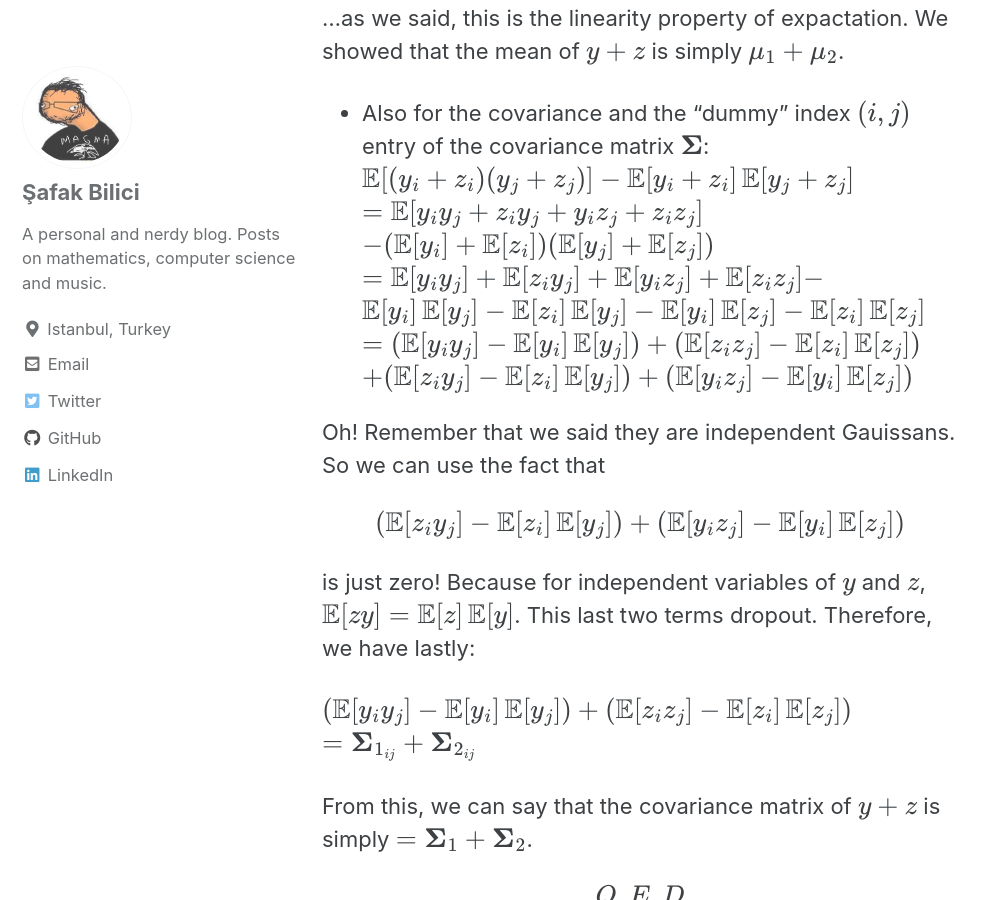
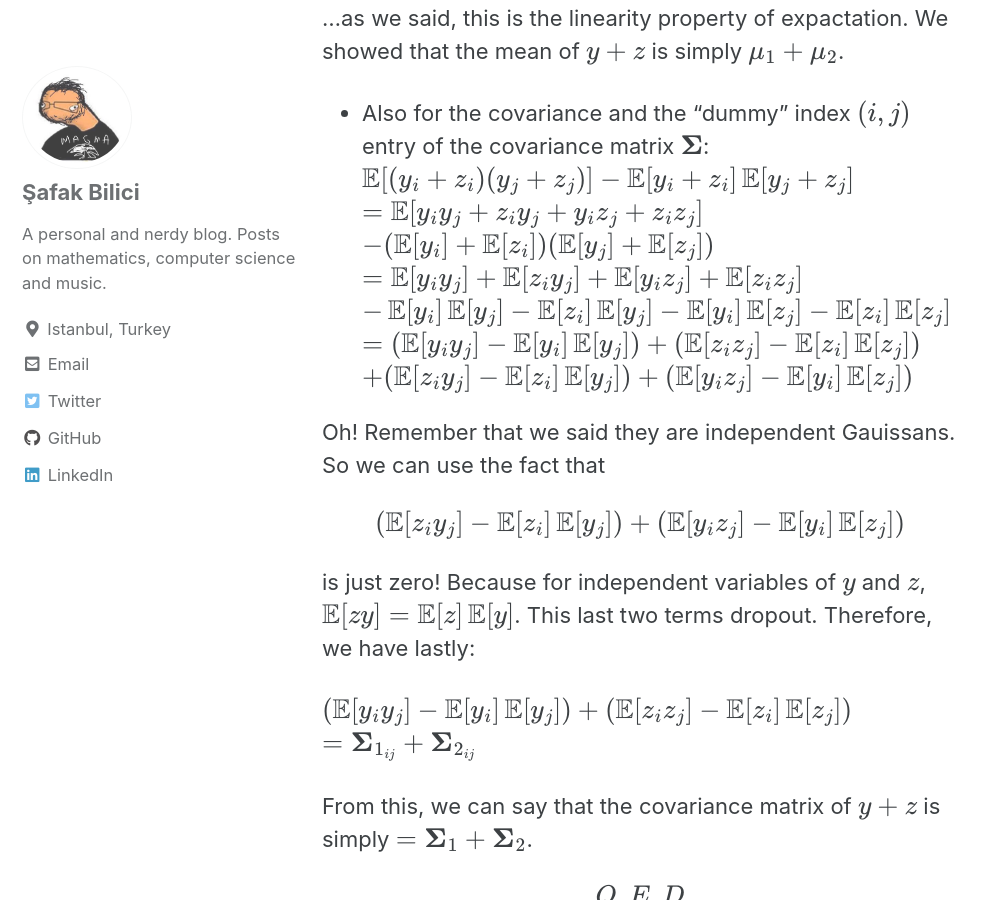
Before and after one commit to safakkbilici/safakkbilici.github.io, a Jekyll site: the page built from _posts/2020-07-06-getting-started.md, in a window 1280 px wide and 900 px high, scrolled down 1481 px. Shown: the whole window, without its empty margins (0-994 px from the left). Built offline with Jekyll 4.4.1, drawn with Linux system fonts in a browser that asks for light colours; cached includes are drawn as plain includes; formulas are drawn with MathJax 3.

Commit message:
beautiful typesetting with LaTeX

```diff
--- a/_posts/2020-07-06-getting-started.md
+++ b/_posts/2020-07-06-getting-started.md
@@ -31,8 +31,8 @@
 $$\mathop{\mathbb{E}}[(y_i + z_i)(y_j+z_j)] - \mathop{\mathbb{E}}[y_i + z_i]\mathop{\mathbb{E}}[y_j + z_j]$$
 $$= \mathop{\mathbb{E}}[y_i y_j+z_i y_j+y_i z_j+z_i z_j]$$
 $$- (\mathop{\mathbb{E}}[y_i]+\mathop{\mathbb{E}}[z_i])(\mathop{\mathbb{E}}[y_j]+\mathop{\mathbb{E}}[z_j])$$
-$$=\mathop{\mathbb{E}}[y_iy_j]+\mathop{\mathbb{E}}[z_iy_j]+\mathop{\mathbb{E}}[y_iz_j]+\mathop{\mathbb{E}}[z_iz_j]-$$
-$$\mathop{\mathbb{E}}[y_i]\mathop{\mathbb{E}}[y_j]-\mathop{\mathbb{E}}[z_i]\mathop{\mathbb{E}}[y_j]-\mathop{\mathbb{E}}[y_i]\mathop{\mathbb{E}}[z_j]-\mathop{\mathbb{E}}[z_i]\mathop{\mathbb{E}}[z_j]$$
+$$=\mathop{\mathbb{E}}[y_iy_j]+\mathop{\mathbb{E}}[z_iy_j]+\mathop{\mathbb{E}}[y_iz_j]+\mathop{\mathbb{E}}[z_iz_j]$$
+$$-\mathop{\mathbb{E}}[y_i]\mathop{\mathbb{E}}[y_j]-\mathop{\mathbb{E}}[z_i]\mathop{\mathbb{E}}[y_j]-\mathop{\mathbb{E}}[y_i]\mathop{\mathbb{E}}[z_j]-\mathop{\mathbb{E}}[z_i]\mathop{\mathbb{E}}[z_j]$$
 $$=(\mathop{\mathbb{E}}[y_iy_j] - \mathop{\mathbb{E}}[y_i]\mathop{\mathbb{E}}[y_j]) + (\mathop{\mathbb{E}}[z_iz_j]-\mathop{\mathbb{E}}[z_i]\mathop{\mathbb{E}}[z_j])$$
 $$ + (\mathop{\mathbb{E}}[z_iy_j]-\mathop{\mathbb{E}}[z_i]\mathop{\mathbb{E}}[y_j])+(\mathop{\mathbb{E}}[y_iz_j] - \mathop{\mathbb{E}}[y_i]\mathop{\mathbb{E}}[z_j])$$
 
```
